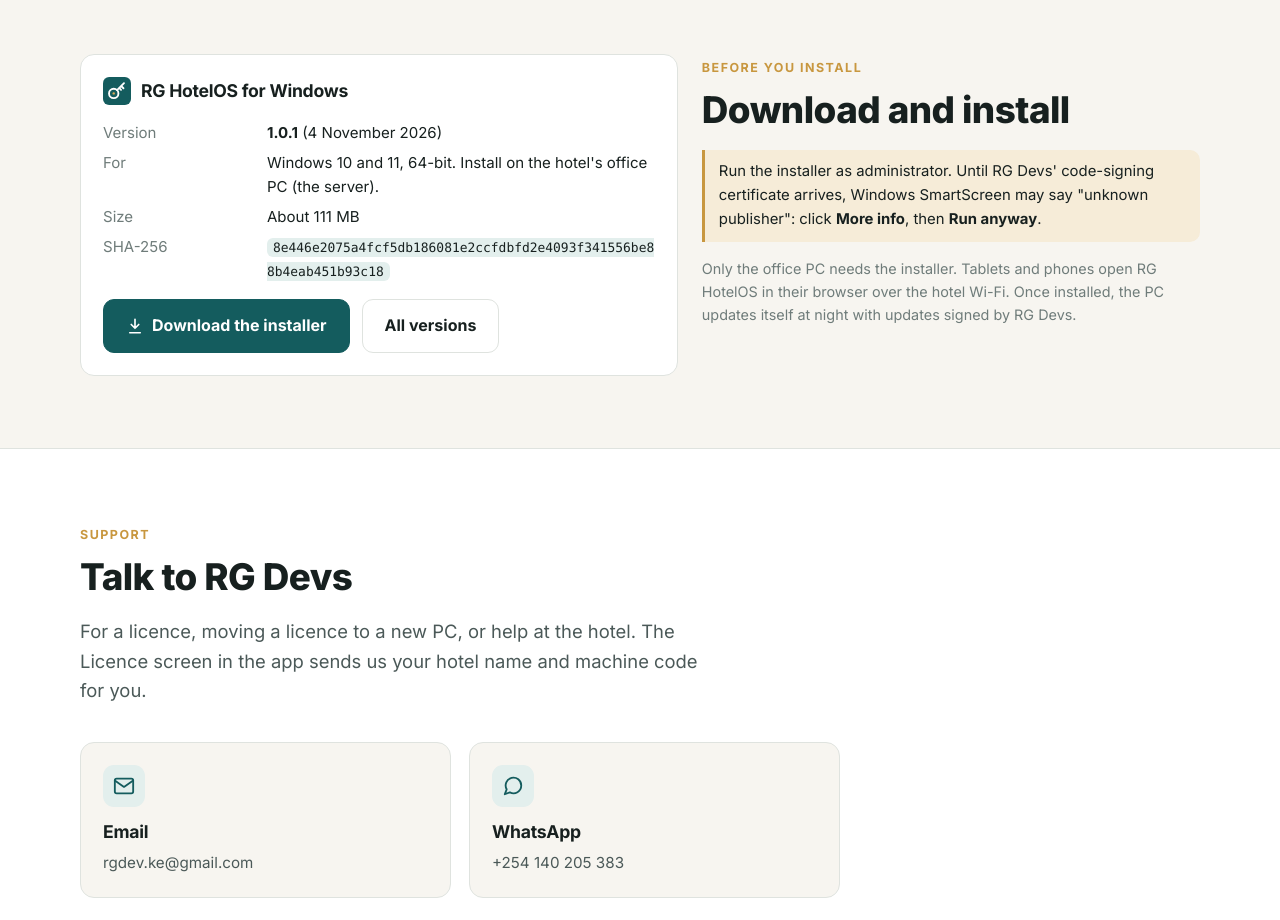
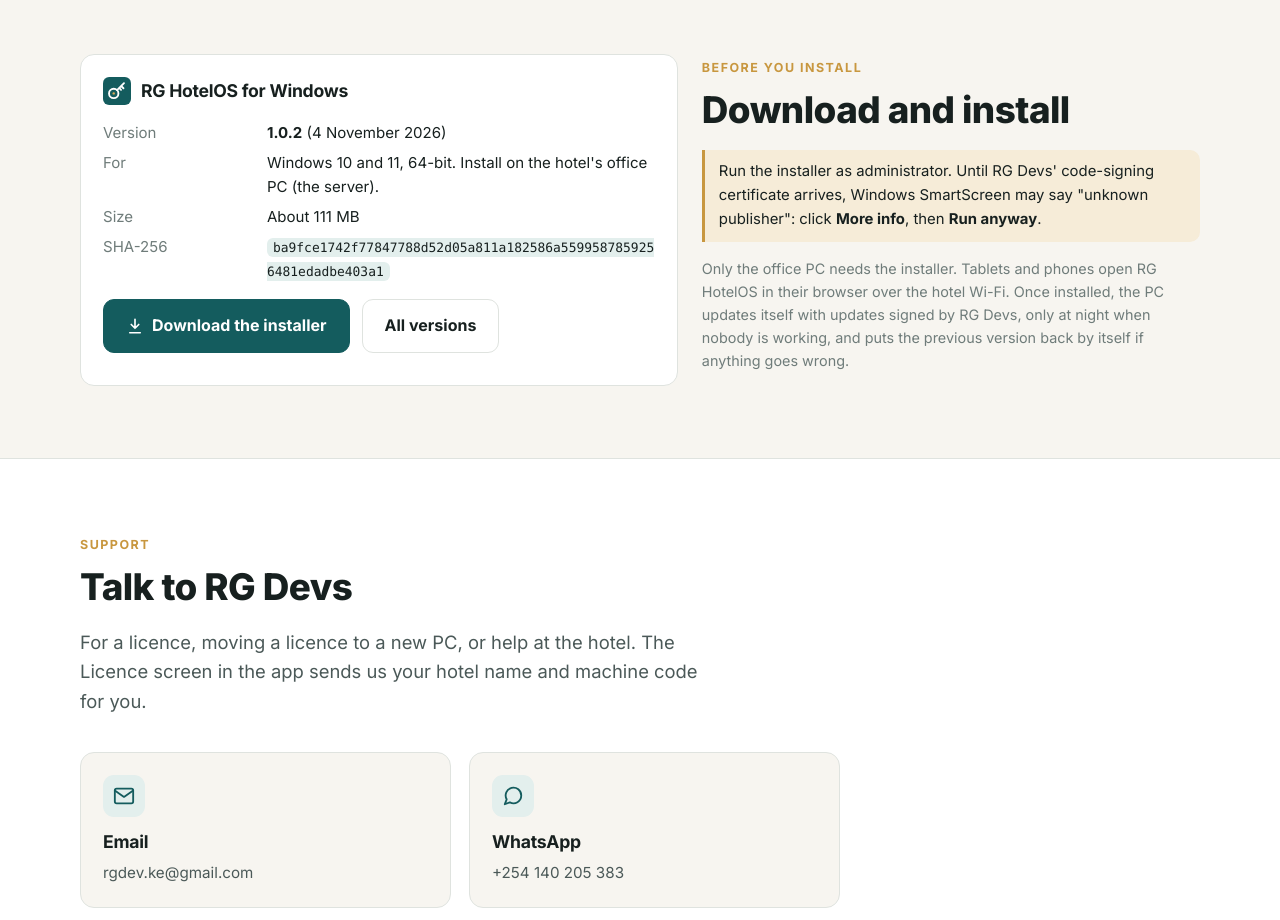
Before and after one commit to kenrodgersutugi-tech/rg-hotelos-releases, a plain HTML site: page index.html in a window 1280 px wide. Shown: the part 4100-5020 px from the top of the page. Drawn offline with Linux system fonts and the light colour scheme.

Commit message:
Website: 1.0.2 (updates only in quiet hours)
Co-Authored-By: Claude Opus 5.5 <noreply@anthropic.com>

```diff
--- a/index.html
+++ b/index.html
@@ -146,10 +146,10 @@
     <div class="card">
       <h3><img src="assets/img/icon.svg" alt="" width="28" height="28">RG HotelOS for Windows</h3>
       <dl class="kv">
-        <dt>Version</dt><dd><strong id="ver">1.0.1</strong> (4 November 2026)</dd>
+        <dt>Version</dt><dd><strong id="ver">1.0.2</strong> (4 November 2026)</dd>
         <dt>For</dt><dd>Windows 10 and 11, 64-bit. Install on the hotel's office PC (the server).</dd>
         <dt>Size</dt><dd>About 111 MB</dd>
-        <dt>SHA-256</dt><dd><code class="hash" id="sha">8e446e2075a4fcf5db186081e2ccfdbfd2e4093f341556be88b4eab451b93c18</code></dd>
+        <dt>SHA-256</dt><dd><code class="hash" id="sha">ba9fce1742f77847788d52d05a811a182586a5599587859256481edadbe403a1</code></dd>
       </dl>
       <div class="btns">
         <a class="btn primary" href="https://github.com/kenrodgersutugi-tech/rg-hotelos-releases/releases/latest/download/RG-HotelOS-Setup.exe"><svg viewBox="0 0 24 24" fill="none" stroke="currentColor" stroke-width="2.2" stroke-linecap="round" stroke-linejoin="round"><path d="M12 3v12m0 0l-5-5m5 5l5-5M5 21h14"/></svg>Download the installer</a>
@@ -160,7 +160,7 @@
       <span class="eyebrow">Before you install</span>
       <h2>Download and install</h2>
       <p class="note">Run the installer as administrator. Until RG Devs' code-signing certificate arrives, Windows SmartScreen may say "unknown publisher": click <strong>More info</strong>, then <strong>Run anyway</strong>.</p>
-      <p class="small muted">Only the office PC needs the installer. Tablets and phones open RG HotelOS in their browser over the hotel Wi-Fi. Once installed, the PC updates itself at night with updates signed by RG Devs.</p>
+      <p class="small muted">Only the office PC needs the installer. Tablets and phones open RG HotelOS in their browser over the hotel Wi-Fi. Once installed, the PC updates itself with updates signed by RG Devs, only at night when nobody is working, and puts the previous version back by itself if anything goes wrong.</p>
     </div>
   </div>
 </section>
```
Also changed, not shown: 1 other file.
